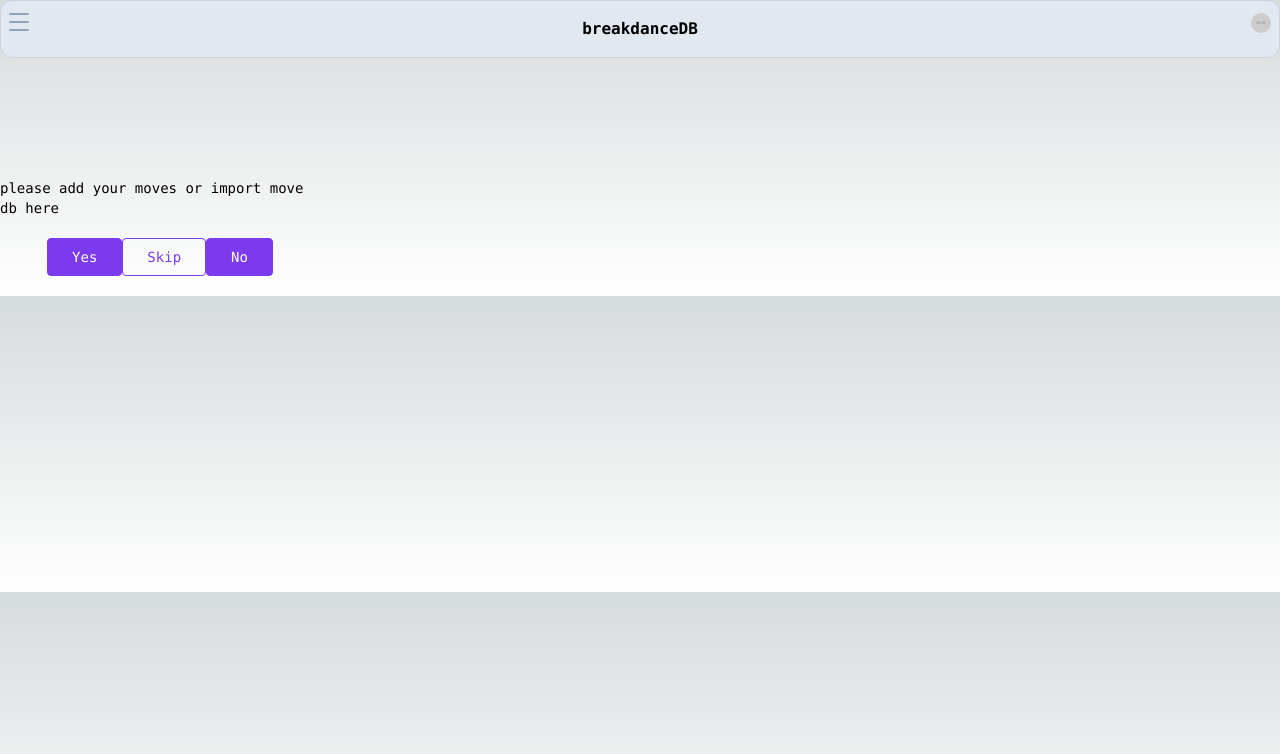
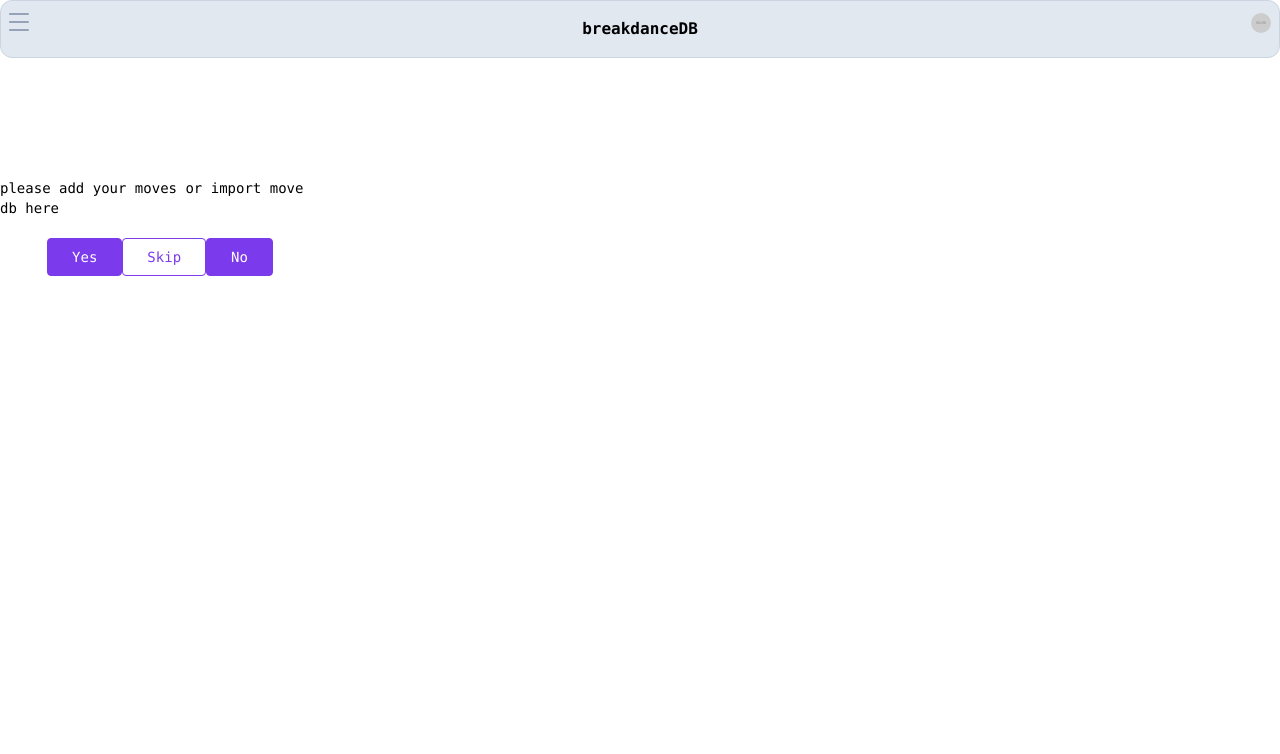
Before and after one commit to volaix/breakdancedb, a Next.js app: page / in a window 1280 px wide. Shown: the top 754 px of the page. Built offline with nearby package versions, Linux system fonts and the light colour scheme.

Commit message:
updated bg color

```diff
--- a/src/app/globals.css
+++ b/src/app/globals.css
@@ -4,27 +4,19 @@
 
 :root {
   --foreground-rgb: 0, 0, 0;
-  --background-start-rgb: 214, 219, 220;
-  --background-end-rgb: 255, 255, 255;
+  --background-rgb: 255, 255, 255;
 }
 
 @media (prefers-color-scheme: dark) {
   :root {
     --foreground-rgb: 255, 255, 255;
-    --background-start-rgb: 17, 24, 39;
-    --background-end-rgb: 17, 24, 39;
+    --background-rgb: 17, 24, 39;
   }
 }
 
-
 body {
   color: rgb(var(--foreground-rgb));
-  background: linear-gradient(
-      to bottom,
-      transparent,
-      rgb(var(--background-end-rgb))
-    )
-    rgb(var(--background-start-rgb));
+  background: rgb(var(--background-rgb));
 }
 
 @layer utilities {
```
